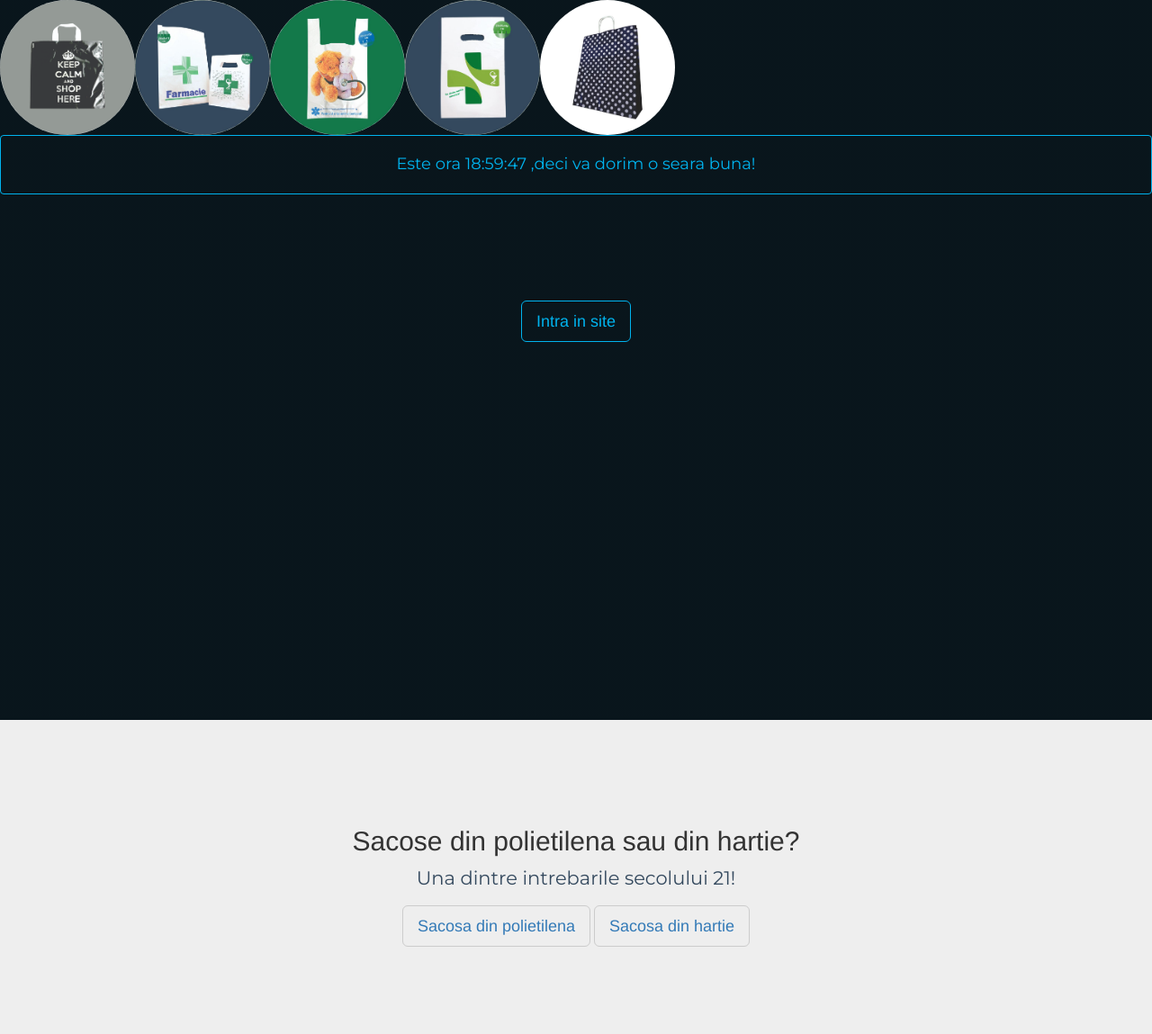
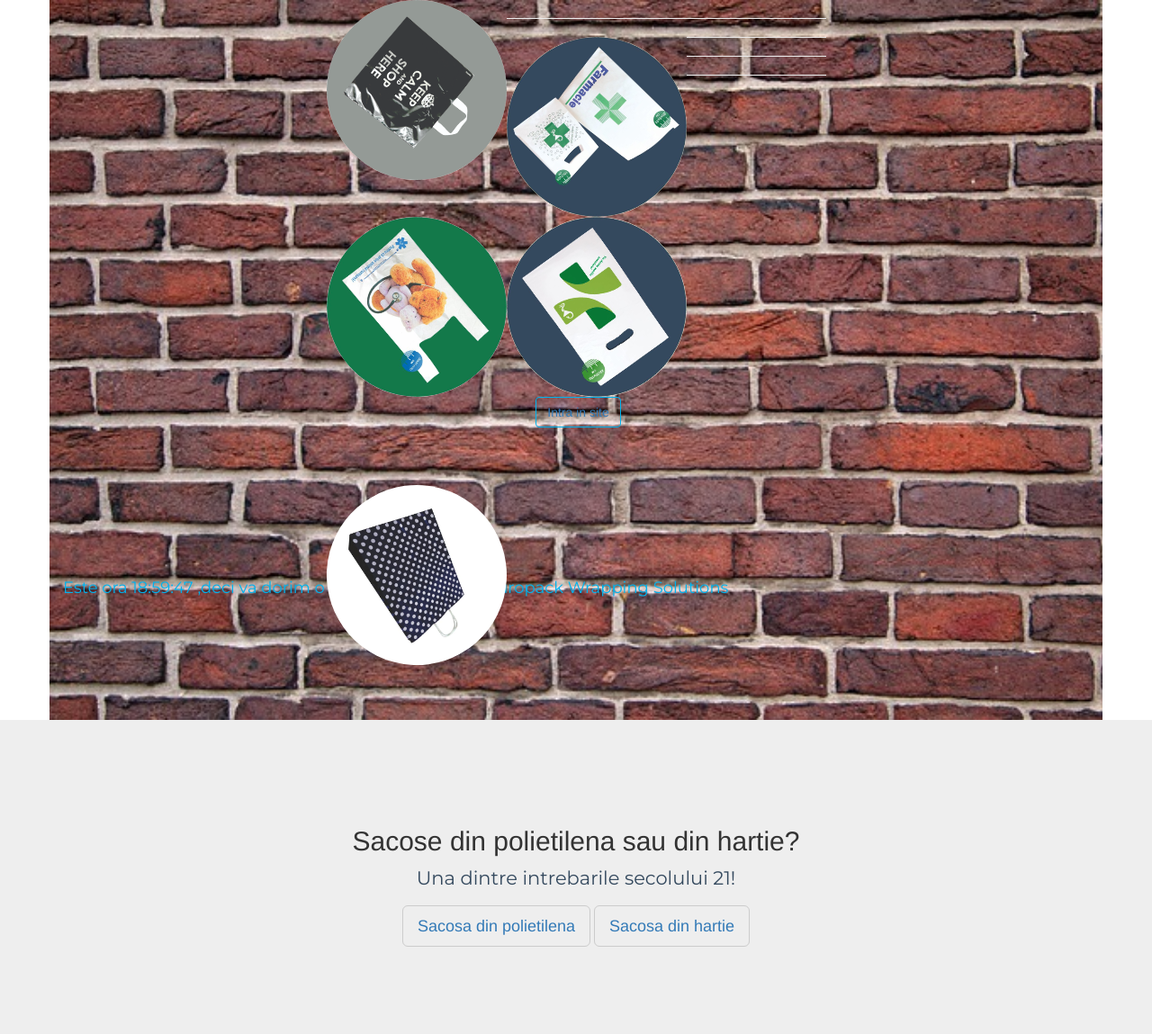
Before and after one commit to AlexVyi/epkbyme-pro, a PHP site: page /startsite.html in a window 1280 px wide. Shown: the top 1149 px of the page at 90% size. Run offline with PHP 8.4, Linux system fonts and the light colour scheme.

Commit message:
last commit from mc pro 13

```diff
--- a/css/main.css
+++ b/css/main.css
@@ -1,16 +1,16 @@
-body, html{
+body, html,.bg-overlay{
     height:100%;
 }
-.bg-overlay {
+/*.bg-overlay {
     background: linear-gradient(rgba(0,0,0,.7), rgba(0,0,0,.7));
     background-repeat: no-repeat;
     background-size: cover;
     background-position: center center;
-    color: #fff;
+    color: #1d485e;
     height: inherit;
     width:100%;
     background-color: #1d485e;height: 100%;z-index: -1
-}
+}*/
 
 h1 {
 
@@ -23,8 +23,7 @@
     color:#34495E;
 }
 
-#masterButton{
-    background-color: transparent;
+#myImg{
     text-decoration: none;
     position: relative;
     -webkit-animation: mymove 5s infinite; /* Safari 4.0 - 8.0 */
--- a/js/me.js
+++ b/js/me.js
@@ -2,6 +2,7 @@
  * Created by alexandrupetru on 31/05/2017.
  */
 //stick the nav
+
 jQuery(function ($) {
     $(document).ready(function () {
 
@@ -10,22 +11,26 @@
     });
 });
 
+
+//toggle nav when opened.close it and move to desired section
+
 $('.nav a').on('click', function(){
     $('.navbar-toggle').click()
-});//toggle nav when opened.close it and move to desired section
+});
 
 
 
-/*rotate the picture
+//rotate the picture
 
- circle = document.getElementsByClassName(".img-responsive");
-var angle = 0;
+ var circle = document.getElementsByClassName("img-responsive")
+ var angle = 0;
+    setInterval(function () {
+        for(var z = 0;z < circle.length;z++) {
+            angle = (angle + 5) % 360;
+            circle[z].style.transform = "rotate(" + angle + "deg)"
 
-    setInterval(function () {
-        angle = (angle + 5) % 360;
-        circle[i].style.transform = "rotate(" + angle + "deg)"
-    }, 6000 / 6)*/
-
+        }
+    }, 6000 / 6)
 
 
 
@@ -54,7 +59,7 @@
         else {
             greeting = "o seara buna!"
         }
-        document.getElementById("time").innerHTML = "Este ora " + hourNow + ":" + minutesNow + ":" + secondsNow + " ,deci va dorim " + greeting
+        document.getElementById("time").innerHTML = "Este ora " + hourNow + ":" + minutesNow + ":" + secondsNow + " ,deci va dorim " + greeting + " Echipa Europack Wrapping Solutions"
     },10)
 
 //start the modal
--- a/startsite.html
+++ b/startsite.html
@@ -17,32 +17,35 @@
 <body data-spy="scroll" data-target="#smart-navbar" onload="">
 
 <!--<img src="css/img/chat.gif" class="img-responsive" id="chatImg"> chat img-->
-<div class="container bg-overlay">
-       <div class="row" style="z-index: 1;">
+<div class="container bg-overlay" style="background-image:url('css/img/background.jpg');background-position: center center;background-size: cover">
+       <div class="row text-center">
+         <div class="col-sm-6 col-sm-offset-3 col-xs-4 col-xs-offset-4">
+               <img  src="css/img/sacoseplastic/maneraplicatkeepcalm.jpg" alt="Sacosa cu maner aplicat" class="img-responsive img-circle" style="width: 100%;max-width: 200px;">
+             <hr>
+               <img src="css/img/farmaciigeneralehartie/cmd&oharmacy.jpg" alt="Sacosa hartie cu maner decupat & sacosa hartie cu fund in V" class="img-responsive img-circle" style="width: 100%;max-width: 200px;">
 
-               <img id="myImg" src="css/img/sacoseplastic/maneraplicatkeepcalm.jpg" alt="Sacosa cu maner aplicat" class="img-responsive img-circle" style="width: 100%;max-width: 150px;">
+             <hr>
+               <img src="css/img/farmaciiveterinareplastic/plasticurs.jpg" alt="Sacosa polietilena destinata farmaciilor veterinare " class="img-responsive img-circle" style="width: 100%;max-width: 200px;">
 
-               <img src="css/img/farmaciigeneralehartie/cmd&oharmacy.jpg" alt="Sacosa hartie cu maner decupat & sacosa hartie cu fund in V" class="img-responsive img-circle" style="width: 100%;max-width: 150px;">
+             <hr>
+               <img src="css/img/farmaciigeneraleplastic/generalabananagri22x35.jpg" alt="Sacosa polietilena destinata farmaciilor umane" class="img-responsive img-circle" style="width: 100%;max-width: 200px;">
 
-
-               <img src="css/img/farmaciiveterinareplastic/plasticurs.jpg" alt="Sacosa polietilena destinata farmaciilor veterinare " class="img-responsive img-circle" style="width: 100%;max-width: 150px;">
-
-
-               <img src="css/img/farmaciigeneraleplastic/generalabananagri22x35.jpg" alt="Sacosa polietilena destinata farmaciilor umane" class="img-responsive img-circle" style="width: 100%;max-width: 150px;">
-
-
-               <img src="css/img/sacosehartiemanerrasucit/buline%20albastru.jpg" alt="Sacosa hartie cu maner rasucit" class="img-responsive img-circle" style="width: 100%;max-width: 150px;">
-           <div id="myModal" class="modal">
+             <hr>
+            <div id="myModal" class="modal">
                <span class="close" onclick="document.getElementById('myModal').style.display='none'">&times;</span>
                <img class="modal-content">
                <div id="caption"></div>
-           </div>
+            </div>
+         </div>
        </div>
         <div class="row text-center">
-                <div class="well" id="time" style="background-color: transparent;font-family: Montserrat,sans-serif;color:#00b3ee;border-color: #00b3ee;font-size:large"></div>
-                <button id="masterButton" type="button" class="btn btn-primary btn-lg" style="color:#00b3ee;border-color: #00b3ee"><a href="#despresacose" style="color:#00b3ee">Intra in site</a></button>
+            <div class="col-sm-4 col-sm-offset-3 col-xs-4 col-xs-offset-4">
+                <button class="btn btn-default" style="background-color:transparent;color:#00b3ee;border-color: #00b3ee; text-decoration: none;"><a href="#despresacose">Intra in site</a></button>
+                <img id="myImg" src="css/img/sacosehartiemanerrasucit/buline%20albastru.jpg" alt="Sacosa hartie cu maner rasucit" class="img-responsive img-circle" style="width: 100%;max-width: 200px;">
+
+            </div>
         </div>
-
+    <p id="time" class="progress-bar-danger" style="background-color:transparent;color:#00b3ee;border-color: #00b3ee;font-family: Montserrat,sans-serif;font-size: large"></p>
 </div>
 
 <div class="jumbotron">
```
Also changed, not shown: css/img/background.jpg (added).
